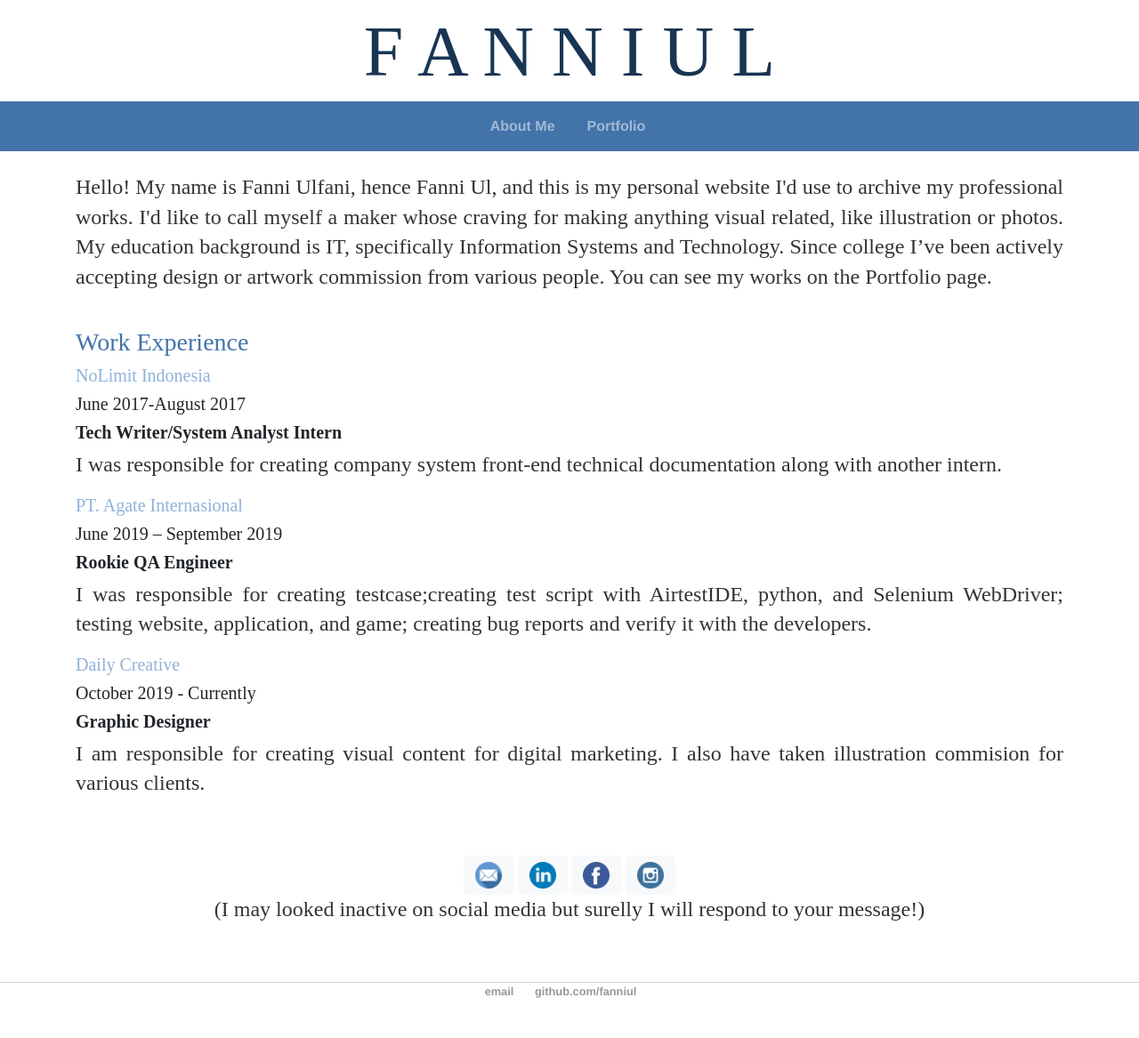
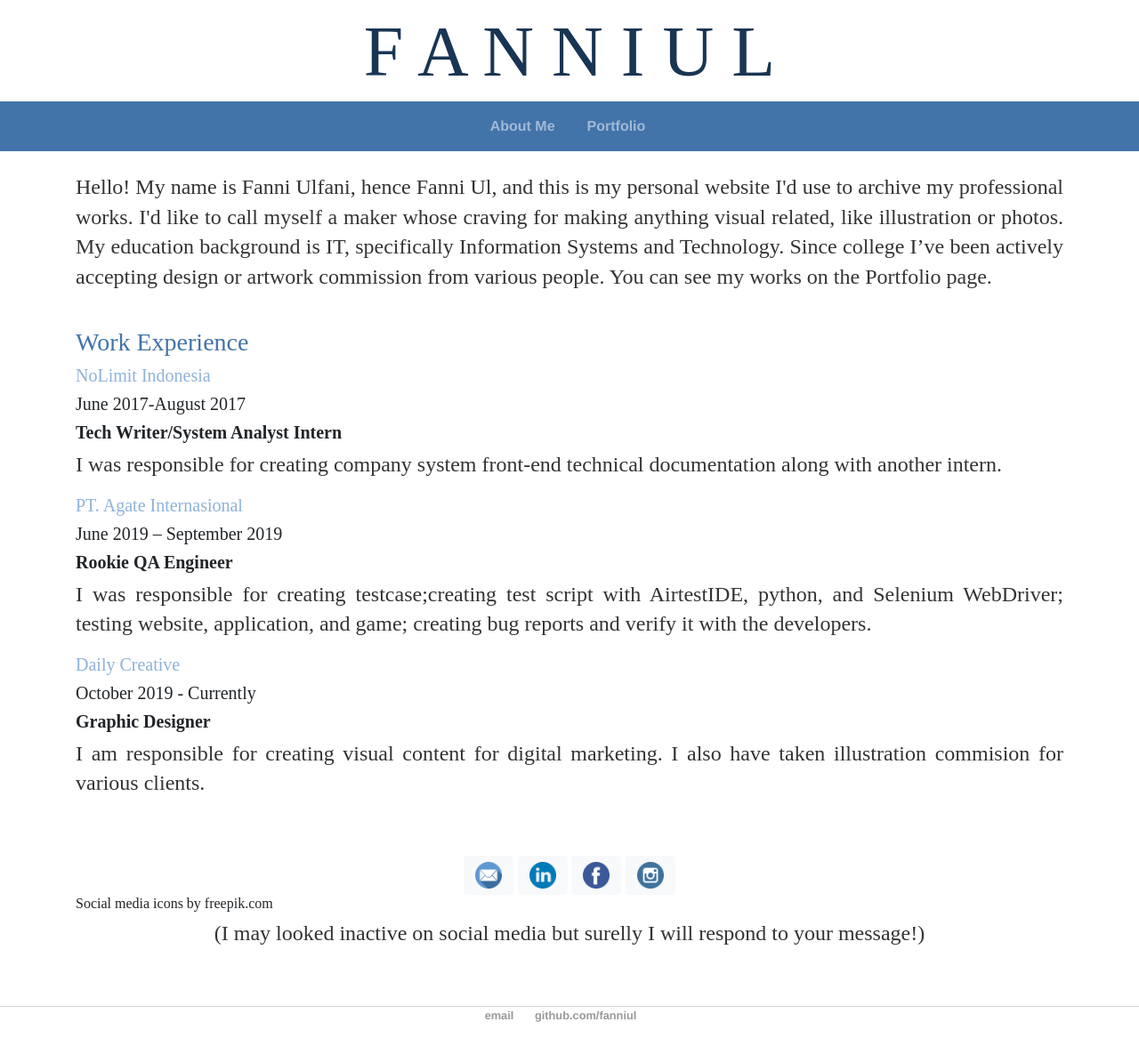
Before and after one commit to fanniul/fanniul.github.io, a Jekyll site: the page built from about/index.html, in a window 1280 px wide. Shown: the whole page at 89% size. Built offline with Jekyll 4.4.1, drawn with Linux system fonts in a browser that asks for light colours; comment, search, counter and statistics services are not loaded; before the commit the page ends 1140 px from its top, so only the background shows below that.

Commit message:
Update index.html

```diff
--- a/about/index.html
+++ b/about/index.html
@@ -34,9 +34,10 @@
 	<br>
 	<div class="text-center">
 		<a href="mailto:fanniulfani@gmail.com" class="btn btn-light" role="button"><img src="email.png" style="height:30px; width: 30px;"></a>
-		<a href="linkedin.com/in/fanniulfani" class="btn btn-light" role="button"><img src="linkedin.png" style="height:30px; width: 30px;"></a>
-		<a href="facebook.com/fanniulfani" class="btn btn-light" role="button"><img src="facebook.png" style="height:30px; width: 30px;"></a>
-		<a href="instagram.com/fanniul" class="btn btn-light" role="button"><img src="instagram.png" style="height:30px; width: 30px;"></a>
+		<a href="https://linkedin.com/in/fanniulfani" class="btn btn-light" role="button"><img src="linkedin.png" style="height:30px; width: 30px;"></a>
+		<a href="https://facebook.com/fanniulfani" class="btn btn-light" role="button"><img src="facebook.png" style="height:30px; width: 30px;"></a>
+		<a href="https://instagram.com/fanniul" class="btn btn-light" role="button"><img src="instagram.png" style="height:30px; width: 30px;"></a>
+		<h6 class="text-justify" style="font-family: Lateef;"> Social media icons by freepik.com </h6>
 		<p style="font-family: Lateef;"> (I may looked inactive on social media but surelly I will respond to your message!) </p>
 	</div>
 	<br>
```
